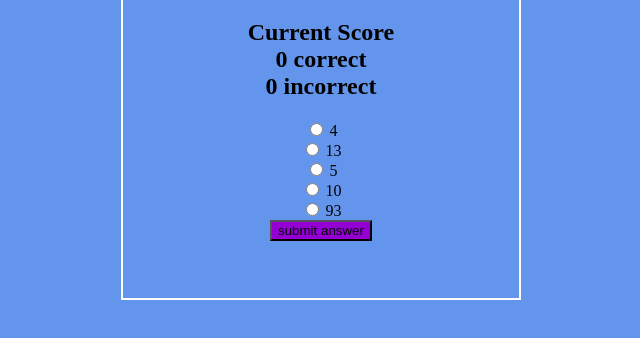
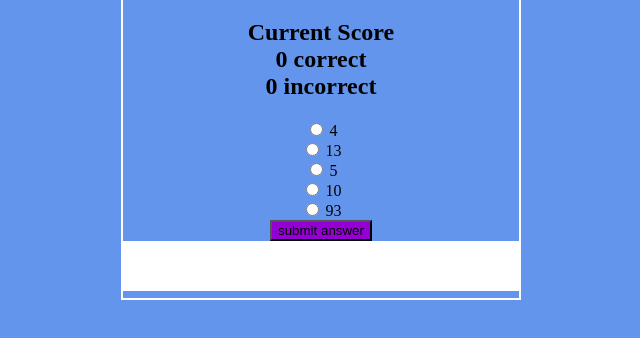
Before and after one commit to htwright/thinkful-4-10, a plain HTML site: page index.html in a window 1280 px wide. Both pictures are taken after a click on the button "Start quiz!". Shown: the part 108-446 px from the top of the page, without its empty margins (319-959 px from the left). Drawn offline with nearby package versions, Linux system fonts and the light colour scheme.

Commit message:
added progress bar

```diff
--- a/app.js
+++ b/app.js
@@ -47,7 +47,8 @@ function render(state, element, choice) {
   if (choice == 'choices') {
   let correctAnswers = getCorrect();
   let incorrectAnswers = getIncorrect();
-  //let current =
+  let percentage = (index / 5) * 100;
+  console.log(percentage);
   let choicesHTML =
      `<h1>QUESTION #${state.currentQuestion +1}<br> ${state.questions[index].question}</h1>
       <h2>Current Score <br> ${correctAnswers.length} correct <br>${incorrectAnswers.length} incorrect</h2>
@@ -58,7 +59,11 @@ function render(state, element, choice) {
       <input type ='radio' name='choice'value ='${state.questions[index].choices[3]}'> ${state.questions[index].choices[3]}<br>
       <input type ='radio' name='choice'value ='${state.questions[index].choices[4]}'> ${state.questions[index].choices[4]}<br>
       <button id='submitButton' type='button'>submit answer</button>
-     </form>`;
+     </form>
+     <div class='bar-container'>
+        <div class='bar-bar' style=width:${percentage}%></div>
+      </div>`;
+
       element.html(choicesHTML);
 
   }  else if (choice == 'closingScreen') {
--- a/styles.css
+++ b/styles.css
@@ -13,3 +13,13 @@
 button{
   background-color:darkviolet;
 }
+
+.bar-container{
+	height: 50px;
+	background-color: white;
+}
+
+.bar-bar {
+	height: 50px;
+	background-color: black;
+}
```
